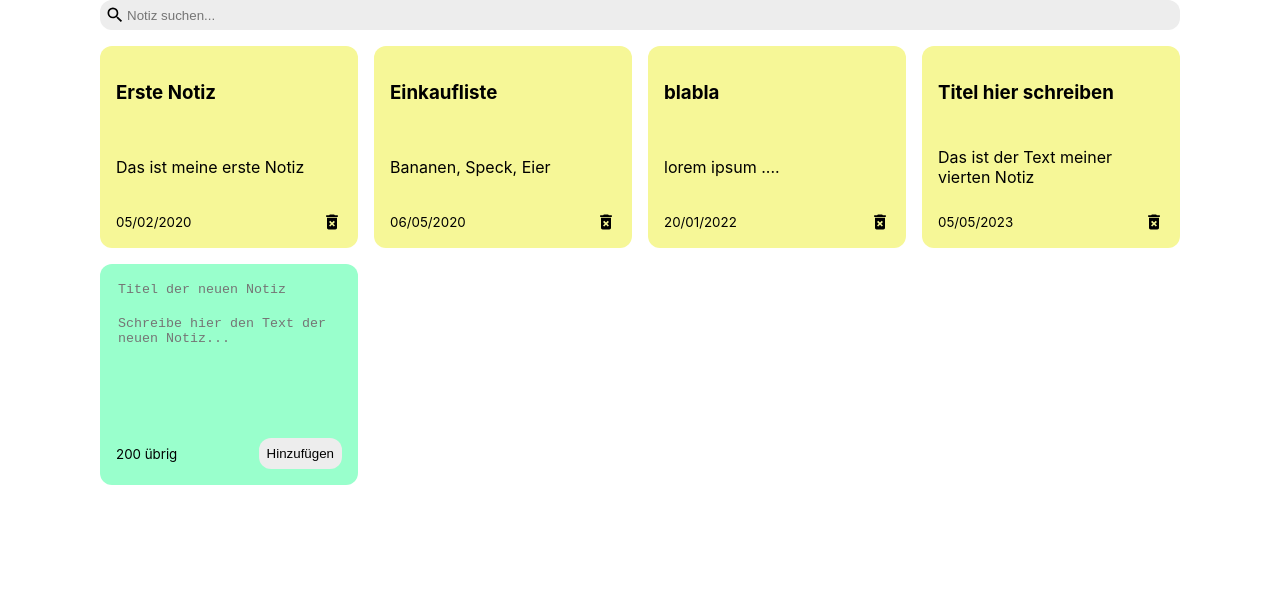
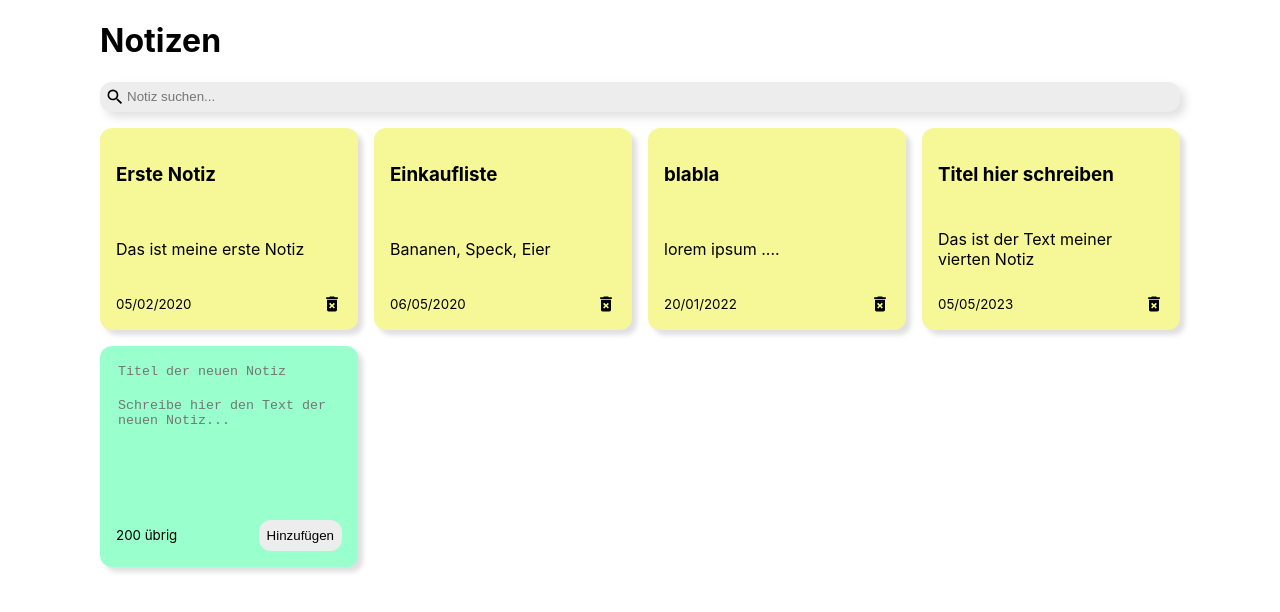
Before and after one commit to optobimus/react-spring-notes, a React (Create React App) app in the folder frontend/: page / in a window 1280 px wide. Shown: the top 612 px of the page. Built offline with nearby package versions, Linux system fonts and the light colour scheme.

Commit message:
Add title and some styling

```diff
--- a/frontend/src/App.js
+++ b/frontend/src/App.js
@@ -54,6 +54,7 @@ const App = () => {
 
   return(
     <div className="notes-container">
+      <h1>Notizen</h1>
       <Search handleSearch={setSearchText}/>
       <NotesList
         notes={notes.filter((note) => note.text.toLowerCase().includes(searchText) || note.title.toLowerCase().includes(searchText))}
--- a/frontend/src/components/Search.js
+++ b/frontend/src/components/Search.js
@@ -5,7 +5,7 @@ const Search = ({ handleSearch }) => {
     return(
         <div className="search">
             <MdSearch className="search-icon" size="1.25em" />
-            <input onChange={(e) => handleSearch(e.target.value)} type="text" placeholder="Notiz suchen..."></input>
+            <input onChange={(e) => handleSearch(e.target.value.toLowerCase())} type="text" placeholder="Notiz suchen..."></input>
         </div>
     )
 }
--- a/frontend/src/index.css
+++ b/frontend/src/index.css
@@ -29,6 +29,7 @@ code {
   min-height: 170px;
   box-shadow: rgba(0, 0, 0, 0.125);
   white-space: pre-wrap;
+  box-shadow: 5px 5px 5px rgba(0, 0, 0, 0.125);
 }
 
 .note-footer {
@@ -85,11 +86,13 @@ button:hover {
   padding: 5px;
   margin-bottom: 1em;
   border-radius: 12px;
+  box-shadow: 5px 5px 10px rgba(0, 0, 0, 0.125);
 }
 
 .search input {
   border: none;
   background-color: #ededed;
+  width: 90%;
 }
 
 .search input:focus {
```
